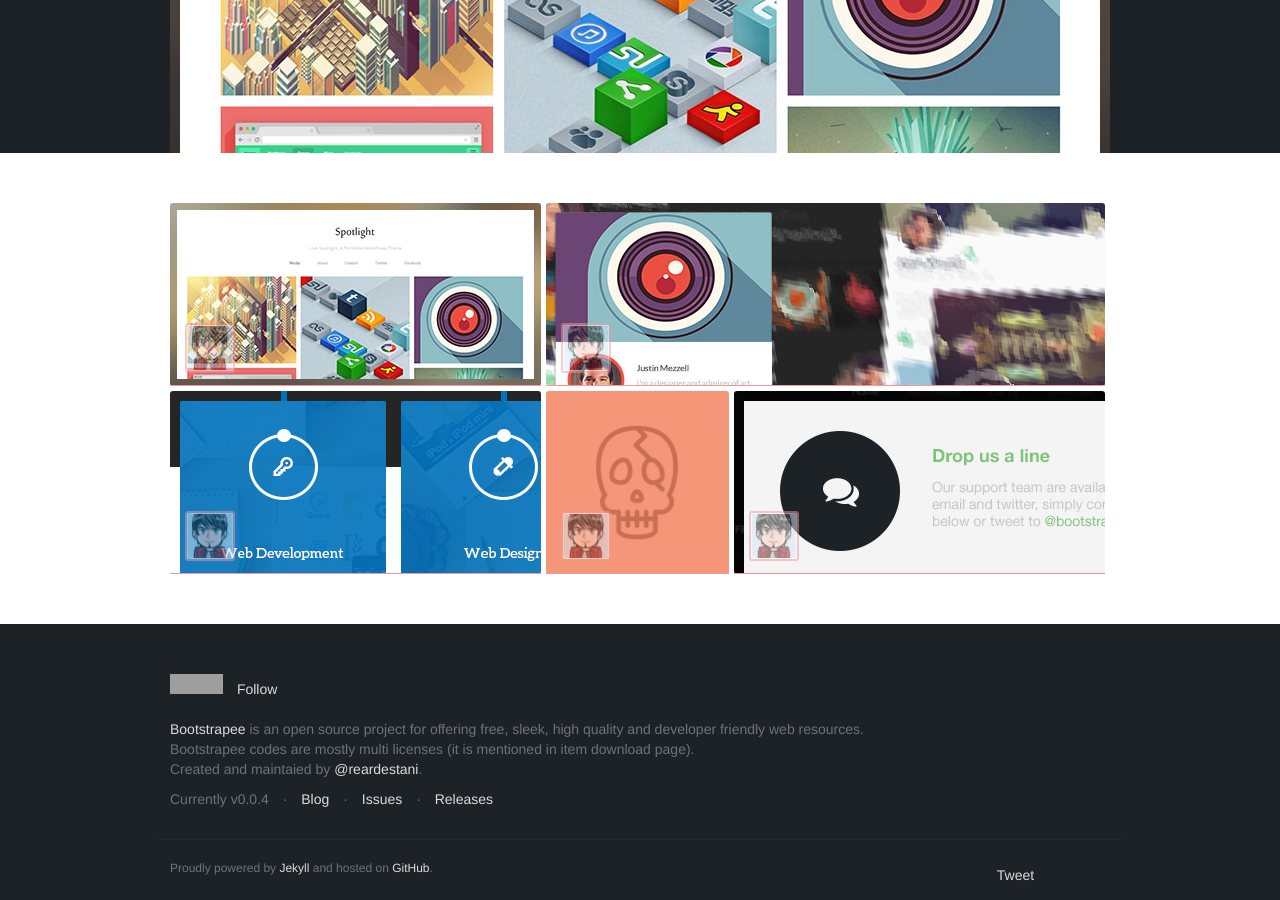
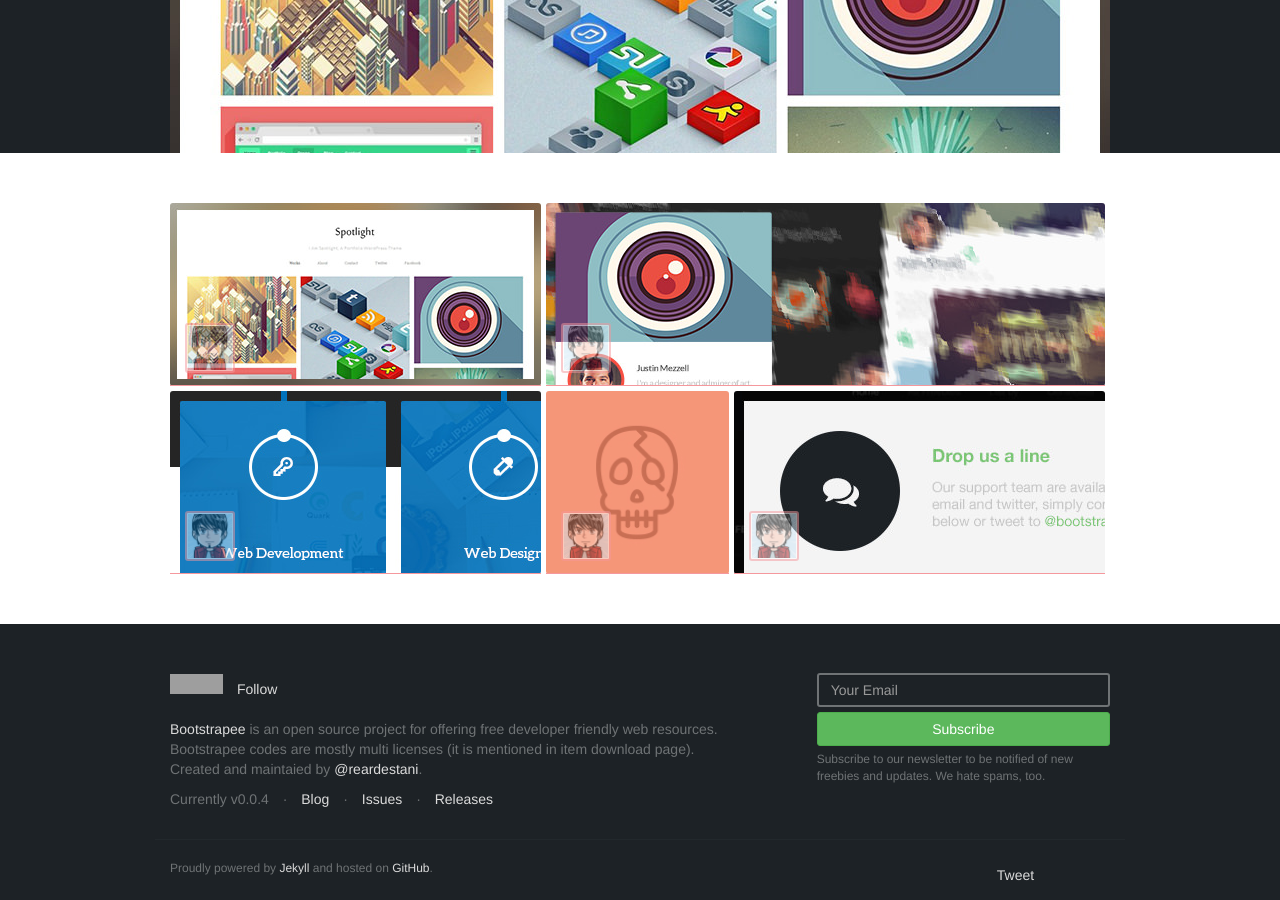
Before and after one commit to reardestani/bootstrapee, a Jekyll site: the page built from index.html, in a window 1280 px wide and 900 px high, scrolled down 677 px. Built offline with Jekyll 4.4.1, drawn with Linux system fonts in a browser that asks for light colours; nearby versions of some CDN libraries; Markdown is read by kramdown in place of the engine named in the settings; comment, search, counter and statistics services are not loaded; grey boxes are pictures that could not be loaded.

Commit message:
Subscription form added

```diff
--- a/_includes/footer.html
+++ b/_includes/footer.html
@@ -17,13 +17,14 @@
 			    </li>
 			  </ul>
 			</div> <!-- /social-buttons -->
+		</div> <!-- /col -->
 
+		<div class="col-xs-8">
 			<p>
-				<a href="{{ site.baseurl }}">{{ site.name }}</a> is an open source project for offering free, sleek, high quality and developer friendly web resources.<br>
+				<a href="{{ site.baseurl }}">{{ site.name }}</a> is an open source project for offering free developer friendly web resources.<br>
 				Bootstrapee codes are mostly multi licenses (it is mentioned in item download page).<br>
 				Created and maintaied by <a href="http://twitter.com/reardestani" target="_blank">@reardestani</a>.
 			</p>
-
 			<ul class="list-inline">
 		    <li>Currently v{{ site.version }}</li>
 		    <li class="muted">&middot;</li>
@@ -33,7 +34,27 @@
 		    <li class="muted">&middot;</li>
 		    <li><a href="https://github.com/reardestani/bootstrapee/releases" target="_blank">Releases</a></li>
 		  </ul>
-		</div> <!-- /col -->
+		</div> <!-- /.col -->
+
+		<div class="col-xs-4 mc_embed_signup">
+			<!-- Begin MailChimp Signup Form -->
+			<div id="mc_embed_signup">
+				<form action="http://reardestani.us3.list-manage.com/subscribe/post?u=1d19a8ba4aa818317f9567463&amp;id=3544f76e13" method="post" id="mc-embedded-subscribe-form" name="mc-embedded-subscribe-form" class="validate" target="_blank" novalidate>
+				<div class="mc-field-group">
+					<input type="email" value="" name="EMAIL" class="required email form-control" id="mce-EMAIL" placeholder="Your Email">
+				</div>
+					<div id="mce-responses" class="clear">
+						<div class="response" id="mce-error-response" style="display:none"></div>
+						<div class="response" id="mce-success-response" style="display:none"></div>
+					</div>    <!-- real people should not fill this in and expect good things - do not remove this or risk form bot signups-->
+				    <div style="position: absolute; left: -5000px;"><input type="text" name="b_1d19a8ba4aa818317f9567463_3544f76e13" value=""></div>
+					<div class="clear mc-field-group"><input type="submit" value="Subscribe" name="subscribe" id="mc-embedded-subscribe" class="btn btn-success btn-block"></div>
+					<p class="small-text">Subscribe to our newsletter to be notified of new freebies and updates. We hate spams, too.</p>
+				</form>
+			</div>
+			<!--End mc_embed_signup-->
+		</div> <!-- /.col -->
+
 	</div> <!-- /row -->
 
 	<div class="row">
```
